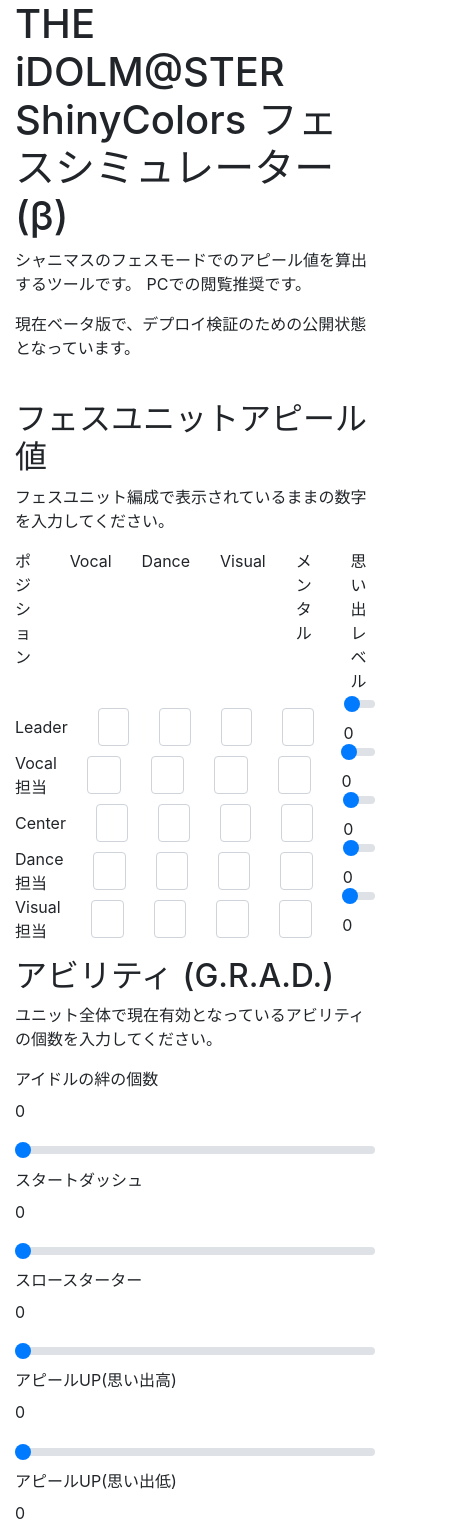
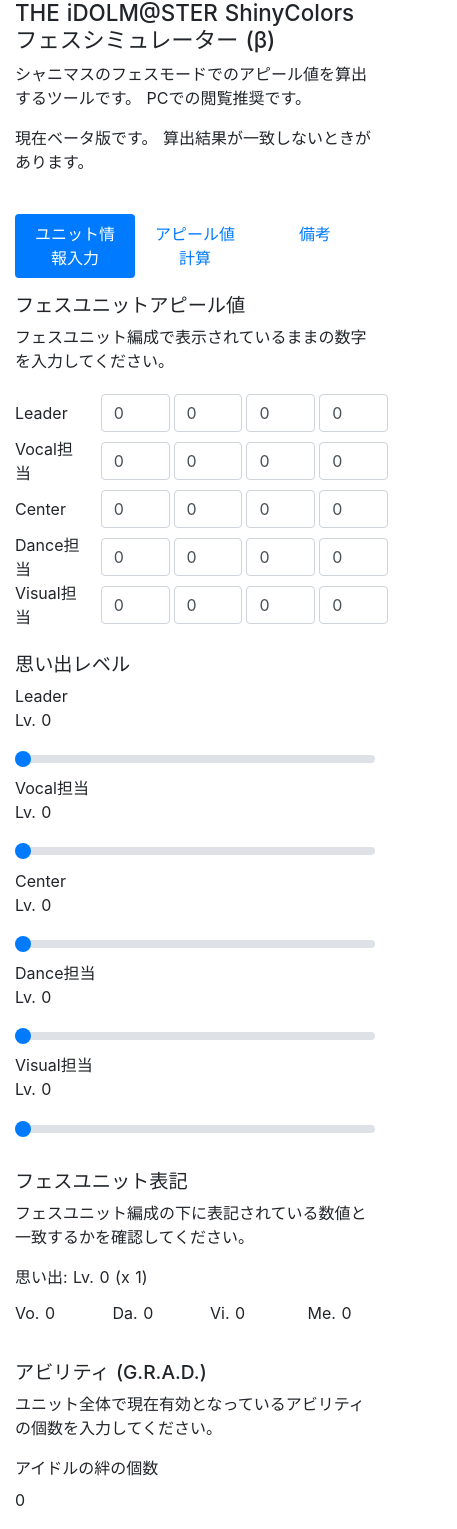
Before and after one commit to m-kigirai/shinymas-fes-simulator-site, a Nuxt app: page / in a window 390 px wide. Shown: the top 1529 px of the page, 457 px wide, since content can reach past the window. Built offline with nearby package versions, Linux system fonts and the light colour scheme.

Commit message:
fix layout

```diff
--- a/pages/index.vue
+++ b/pages/index.vue
@@ -1,5 +1,5 @@
 <template>
-  <b-container>
+  <b-container fluid>
     <b-row>
       <b-col>
         <h1>
@@ -9,103 +9,188 @@
           シャニマスのフェスモードでのアピール値を算出するツールです。
           PCでの閲覧推奨です。
         </p>
-        <p>現在ベータ版で、デプロイ検証のための公開状態となっています。</p>
+        <p>現在ベータ版です。 算出結果が一致しないときがあります。</p>
+      </b-col>
+    </b-row>
+    <br />
+    <div>
+      <b-tabs content-class="mt-3" pills justified>
+        <b-tab title="ユニット情報入力" active>
+          <b-row>
+            <b-col>
+              <h2>フェスユニットアピール値</h2>
+              <p>
+                フェスユニット編成で表示されているままの数字を入力してください。
+              </p>
+            </b-col>
+          </b-row>
+
+          <b-row cols="5" class="appeal" align-v="center">
+            <b-col>Leader</b-col>
+            <b-col
+              v-for="(_, index) in unit.leader.appeals"
+              :key="index"
+              class="cell-input"
+            >
+              <b-form-input
+                v-model="unit.leader.appeals[index]"
+                type="number"
+              />
+            </b-col>
+          </b-row>
+
+          <b-row cols="5" class="appeal" align-v="center">
+            <b-col>Vocal担当</b-col>
+            <b-col
+              v-for="(_, index) in unit.vocal.appeals"
+              :key="index"
+              class="cell-input"
+            >
+              <b-form-input v-model="unit.vocal.appeals[index]" type="number" />
+            </b-col>
+          </b-row>
+
+          <b-row cols="5" class="appeal" align-v="center">
+            <b-col>Center</b-col>
+            <b-col
+              v-for="(_, index) in unit.center.appeals"
+              :key="index"
+              class="cell-input"
+            >
+              <b-form-input
+                v-model="unit.center.appeals[index]"
+                type="number"
+              />
+            </b-col>
+          </b-row>
+
+          <b-row cols="5" class="appeal" align-v="center">
+            <b-col>Dance担当</b-col>
+            <b-col
+              v-for="(_, index) in unit.dance.appeals"
+              :key="index"
+              class="cell-input"
+            >
+              <b-form-input v-model="unit.dance.appeals[index]" type="number" />
+            </b-col>
+          </b-row>
+
+          <b-row cols="5" class="appeal" align-v="center">
+            <b-col>Visual担当</b-col>
+            <b-col
+              v-for="(_, index) in unit.visual.appeals"
+              :key="index"
+              class="cell-input"
+            >
+              <b-form-input
+                v-model="unit.visual.appeals[index]"
+                type="number"
+              />
             </b-col>
           </b-row>
           <br />
           <b-row>
             <b-col>
-        <h2>フェスユニットアピール値</h2>
-        <p>フェスユニット編成で表示されているままの数字を入力してください。</p>
+              <h2>思い出レベル</h2>
             </b-col>
           </b-row>
-    <b-row cols="6">
-      <!-- header -->
-      <b-col>ポジション</b-col>
-      <b-col>Vocal</b-col>
-      <b-col>Dance</b-col>
-      <b-col>Visual</b-col>
-      <b-col>メンタル</b-col>
-      <b-col>思い出レベル</b-col>
-    </b-row>
-    <b-row cols="6" class="appeal" align-v="center">
-      <b-col>Leader</b-col>
-      <b-col v-for="(_, index) in unit.leader.appeals" :key="index">
-        <b-form-input v-model="unit.leader.appeals[index]" type="number" />
+          <b-row>
+            <b-col sm="3">
+              Leader
             </b-col>
-      <b-col>
+            <b-col sm="1">
+              <p>Lv. {{ unit.leader.memory }}</p>
+            </b-col>
+            <b-col sm="8">
               <b-form-input
                 v-model="unit.leader.memory"
                 type="range"
                 min="0"
                 max="5"
               />
-        <p>{{ unit.leader.memory }}</p>
             </b-col>
           </b-row>
-
-    <b-row cols="6" class="appeal" align-v="center">
-      <b-col>Vocal担当</b-col>
-      <b-col v-for="(_, index) in unit.vocal.appeals" :key="index">
-        <b-form-input v-model="unit.vocal.appeals[index]" type="number" />
+          <b-row>
+            <b-col sm="3">
+              Vocal担当
             </b-col>
-      <b-col>
+            <b-col sm="1">
+              <p>Lv. {{ unit.vocal.memory }}</p>
+            </b-col>
+            <b-col sm="8">
               <b-form-input
                 v-model="unit.vocal.memory"
                 type="range"
                 min="0"
                 max="5"
               />
-        <p>{{ unit.vocal.memory }}</p>
             </b-col>
           </b-row>
-
-    <b-row cols="6" class="appeal" align-v="center">
-      <b-col>Center</b-col>
-      <b-col v-for="(_, index) in unit.center.appeals" :key="index">
-        <b-form-input v-model="unit.center.appeals[index]" type="number" />
+          <b-row>
+            <b-col sm="3">
+              Center
             </b-col>
-      <b-col>
+            <b-col sm="1">
+              <p>Lv. {{ unit.center.memory }}</p>
+            </b-col>
+            <b-col sm="8">
               <b-form-input
                 v-model="unit.center.memory"
                 type="range"
                 min="0"
                 max="5"
               />
-        <p>{{ unit.center.memory }}</p>
             </b-col>
           </b-row>
-
-    <b-row cols="6" class="appeal" align-v="center">
-      <b-col>Dance担当</b-col>
-      <b-col v-for="(_, index) in unit.dance.appeals" :key="index">
-        <b-form-input v-model="unit.dance.appeals[index]" type="number" />
+          <b-row>
+            <b-col sm="3">
+              Dance担当
             </b-col>
-      <b-col>
+            <b-col sm="1">
+              <p>Lv. {{ unit.dance.memory }}</p>
+            </b-col>
+            <b-col sm="8">
               <b-form-input
                 v-model="unit.dance.memory"
                 type="range"
                 min="0"
                 max="5"
               />
-        <p>{{ unit.dance.memory }}</p>
             </b-col>
           </b-row>
-
-    <b-row cols="6" class="appeal" align-v="center">
-      <b-col>Visual担当</b-col>
-      <b-col v-for="(_, index) in unit.visual.appeals" :key="index">
-        <b-form-input v-model="unit.visual.appeals[index]" type="number" />
+          <b-row>
+            <b-col sm="3">
+              Visual担当
             </b-col>
-      <b-col>
+            <b-col sm="1">
+              <p>Lv. {{ unit.visual.memory }}</p>
+            </b-col>
+            <b-col sm="8">
               <b-form-input
                 v-model="unit.visual.memory"
                 type="range"
                 min="0"
                 max="5"
               />
-        <p>{{ unit.visual.memory }}</p>
             </b-col>
+          </b-row>
+          <br />
+          <b-row>
+            <b-col>
+              <h2>フェスユニット表記</h2>
+              <p>
+                フェスユニット編成の下に表記されている数値と一致するかを確認してください。
+              </p>
+            </b-col>
+          </b-row>
+          <b-row align-v="center">
+            <b-col> 思い出: {{ unitCalc.memory.label }} </b-col>
+          </b-row>
+          <b-row cols="4" class="appeal" align-v="center">
+            <b-col>Vo. {{ unitCalc.vo }}</b-col>
+            <b-col>Da. {{ unitCalc.da }}</b-col>
+            <b-col>Vi. {{ unitCalc.vi }}</b-col>
+            <b-col>Me. {{ unitCalc.me }}</b-col>
           </b-row>
           <br />
           <b-row>
@@ -133,23 +218,14 @@
               ></b-form-input>
             </b-col>
           </b-row>
-    <br />
           <b-row>
             <b-col>
-        <h2>フェスユニット表記</h2>
-        <p>
-          フェスユニット編成の下に表記されている数値と一致するかを確認してください。
-        </p>
+              <!-- save -->
             </b-col>
           </b-row>
-    <b-row cols="5" class="appeal" align-v="center">
-      <b-col>思い出: {{ unitCalc.memory.label }}</b-col>
-      <b-col>Vo. {{ unitCalc.vo }}</b-col>
-      <b-col>Da. {{ unitCalc.da }}</b-col>
-      <b-col>Vi. {{ unitCalc.vi }}</b-col>
-      <b-col>メンタル. {{ unitCalc.me }}</b-col>
-    </b-row>
           <br />
+        </b-tab>
+        <b-tab title="アピール値計算">
           <b-row>
             <b-col>
               <h2>実アピール値算出</h2>
@@ -188,7 +264,45 @@
           </b-row>
           <b-row>
             <b-col sm="3">
-        アピール評価係数
+              ターン開始時メンタル
+            </b-col>
+            <b-col sm="9">
+              <b-form-input v-model="appealCalcValues.mental" type="number" />
+            </b-col>
+          </b-row>
+          <b-row>
+            <b-col sm="3">
+              アピール・スキルによる思い出ゲージ上昇量
+            </b-col>
+            <b-col sm="9">
+              <b-form-input
+                v-model="appealCalcValues.extraMemoryUp"
+                type="number"
+              />
+            </b-col>
+          </b-row>
+          <b-row>
+            <b-col sm="6"></b-col>
+            <b-col sm="6">
+              <b-button
+                variant="outline-success"
+                class="float-right"
+                @click="calcNextTurn"
+              >
+                次ターンへ (思い出自動計算)
+              </b-button>
+              <b-button
+                variant="outline-primary"
+                class="float-right"
+                @click="firstTurn"
+              >
+                ターンの初期化
+              </b-button>
+            </b-col>
+          </b-row>
+          <b-row>
+            <b-col sm="3">
+              アピール係数
             </b-col>
             <b-col sm="9">
               <b-form-select
@@ -255,13 +369,22 @@
               効果(%)
             </b-col>
             <b-col sm="3">
-        <b-form-input v-model="appealCalcValues.effect.vo" type="number" />
+              <b-form-input
+                v-model="appealCalcValues.effect.vo"
+                type="number"
+              />
             </b-col>
             <b-col sm="3">
-        <b-form-input v-model="appealCalcValues.effect.da" type="number" />
+              <b-form-input
+                v-model="appealCalcValues.effect.da"
+                type="number"
+              />
             </b-col>
             <b-col sm="3">
-        <b-form-input v-model="appealCalcValues.effect.vi" type="number" />
+              <b-form-input
+                v-model="appealCalcValues.effect.vi"
+                type="number"
+              />
             </b-col>
           </b-row>
           <b-row>
@@ -269,13 +392,22 @@
               パッシブスキル(%)
             </b-col>
             <b-col sm="3">
-        <b-form-input v-model="appealCalcValues.passive.vo" type="number" />
+              <b-form-input
+                v-model="appealCalcValues.passive.vo"
+                type="number"
+              />
             </b-col>
             <b-col sm="3">
-        <b-form-input v-model="appealCalcValues.passive.da" type="number" />
+              <b-form-input
+                v-model="appealCalcValues.passive.da"
+                type="number"
+              />
             </b-col>
             <b-col sm="3">
-        <b-form-input v-model="appealCalcValues.passive.vi" type="number" />
+              <b-form-input
+                v-model="appealCalcValues.passive.vi"
+                type="number"
+              />
             </b-col>
           </b-row>
           <b-row>
@@ -297,13 +429,22 @@
               審査員に付与された興味値(%)
             </b-col>
             <b-col sm="3">
-        <b-form-input v-model="appealCalcValues.interest.vo" type="number" />
+              <b-form-input
+                v-model="appealCalcValues.interest.vo"
+                type="number"
+              />
             </b-col>
             <b-col sm="3">
-        <b-form-input v-model="appealCalcValues.interest.da" type="number" />
+              <b-form-input
+                v-model="appealCalcValues.interest.da"
+                type="number"
+              />
             </b-col>
             <b-col sm="3">
-        <b-form-input v-model="appealCalcValues.interest.vi" type="number" />
+              <b-form-input
+                v-model="appealCalcValues.interest.vi"
+                type="number"
+              />
             </b-col>
           </b-row>
           <b-row>
@@ -379,14 +520,68 @@
               {{ viAppeal.label }}
             </b-col>
           </b-row>
-
-    <br />
+        </b-tab>
+        <!-- 備考タブ -->
+        <b-tab title="備考">
+          <b-row>
+            <b-col>
+              <h2>利用中の計算式</h2>
+              <h3>アピール値算出式</h3>
+              <ul>
+                <li>
+                  フェスアピール基礎値 = 2.0 *
+                  アピールするアイドルの該当ステータス + 0.5 *
+                  (アピールしないアイドルの該当ステータス合計)
+                </li>
+                <li>
+                  基礎係数 = INT(フェスアピール基礎値 * (1 +
+                  該当属性バフ合計値(%)/100 + アビリティバフ合計値(%)/100) *
+                  アピール係数)
+                </li>
+                <li>
+                  フェスアピール値 = INT(INT(基礎係数 * アピール倍率) *
+                  Excellent係数 * (1 + 興味値合計(%)/100))
+                </li>
+                <li>
+                  アピール係数はPerfectなら1.5, Goodなら1.1, Normarlなら1.0,
+                  Badなら0.5
+                </li>
+                <li>
+                  Excellent係数はアピール属性と審査員属性が一致した場合2,
+                  一致しない場合は1
+                </li>
+              </ul>
+              <h3>単独アビリティバフ算出式</h3>
+              <ul>
+                <li>
+                  スタートダッシュ(%): MAX(10 - (8/9 * (現在ターン数 - 1)), 2)
+                </li>
+                <li>
+                  スロースタート(%): MIN(4 + (16/9 * (現在ターン数 - 1)), 20)
+                </li>
+                <li>
+                  アピールアップ(思い出高) (%): 2 + (思い出ゲージ / 100) * 8
+                </li>
+                <li>
+                  アピールアップ(思い出低) (%): 4 + (1 - 思い出ゲージ / 100) *
+                  16
+                </li>
+              </ul>
+            </b-col>
+          </b-row>
           <b-row>
             <b-col>
               <h2>参考: 個別フェスアピール基礎値</h2>
-        <b-table :items="appealBaseValues" :fields="appealBaseFields"></b-table>
+              <b-table
+                :items="appealBaseValues"
+                :fields="appealBaseFields"
+              ></b-table>
             </b-col>
           </b-row>
+        </b-tab>
+      </b-tabs>
+    </div>
+    <br />
     <b-row>
       <b-col>
         <p>
@@ -446,7 +641,8 @@ export default {
         appealUpByHighMemory: 4, // アピールUP (思い出高)
         appealUpByLowMemory: 4, // アピールUP (思い出低)
         interest: 3, // 興味
-        perfectly: 0 // パーフェクトリィ
+        perfectly: 0, // パーフェクトリィ
+        memoryUp: 25 // 思い出UP
       }
     };
   },
@@ -481,7 +677,8 @@ export default {
         appealUpByHighMemory: 0, // アピールUP (思い出高)
         appealUpByLowMemory: 0, // アピールUP (思い出低)
         interest: 0, // 興味
-        perfectly: 0 // パーフェクトリィ
+        perfectly: 0, // パーフェクトリィ
+        memoryUp: 25 // 思い出UP
       },
       abilityItems: [
         { key: "bond", label: "アイドルの絆の個数", min: 0, max: 20 },
@@ -500,7 +697,13 @@ export default {
           max: 5
         },
         { key: "interest", label: "興味UP合計値(%)", min: -15, max: 15 },
-        { key: "perfectly", label: "パーフェクトリィ", min: 0, max: 5 }
+        { key: "perfectly", label: "パーフェクトリィ", min: 0, max: 5 },
+        {
+          key: "memoryUp",
+          label: "思い出ゲージ増加量合計(%)",
+          min: -50,
+          max: 25
+        }
       ],
       idx: {
         vo: 0,
@@ -513,6 +716,7 @@ export default {
         action: "1.5",
         turn: 1,
         memory: 10,
+        extraMemoryUp: 0,
         mental: 1,
         factor: {
           // アピール倍率
@@ -648,19 +852,11 @@ export default {
         this.abilities.appealUpByLowMemory * ((1 - memory / 100) * 16 + 4);
       const turnFactor = this.appealCalcValues.turn - 1;
       const startDash =
-        this.abilities.startDash * Math.max(2, 10 - 0.895 * turnFactor);
+        this.abilities.startDash * Math.max(2, 10 - (8 / 9) * turnFactor);
       const slowStart =
-        this.abilities.slowStarter * Math.min(20, 4 + 1.79 * turnFactor);
+        this.abilities.slowStarter *
+        Math.min(20, 4 + ((2 * 8) / 9) * turnFactor);
       const perfectly = this.abilities.perfectly * 10;
-      console.log({
-        memory,
-        bond,
-        highMemory,
-        lowMemory,
-        startDash,
-        slowStart,
-        perfectly
-      });
       return this.sum([
         bond,
         highMemory,
@@ -706,13 +902,13 @@ export default {
       const action = Number(this.appealCalcValues.action); // Perfect とか
       const appealFactor = this.appealCalcValues.factor; // 何倍アピールか
       const vo = Math.floor(
-        fes.vo * (1 + buff.vo / 100) * appealFactor.vo * action
+        Math.floor(fes.vo * (1 + buff.vo / 100) * appealFactor.vo) * action
       );
       const da = Math.floor(
-        fes.da * (1 + buff.da / 100) * appealFactor.da * action
+        Math.floor(fes.da * (1 + buff.da / 100) * appealFactor.da) * action
       );
       const vi = Math.floor(
-        fes.vi * (1 + buff.vi / 100) * appealFactor.vi * action
+        Math.floor(fes.vi * (1 + buff.vi / 100) * appealFactor.vi) * action
       );
       return { vo, da, vi };
     },
@@ -805,16 +1001,75 @@ export default {
       }
       return ts.join(", ");
     },
-    appealRowClass(item, type) {}
+    firstTurn() {
+      // ターンの初期化
+      this.appealCalcValues.mental = Number(this.unitCalc.me);
+      this.appealCalcValues.turn = 1;
+      this.appealCalcValues.memory = 0;
+      this.appealCalcValues.extraMemoryUp = 0;
+    },
+    calcNextTurn() {
+      // 次ターンの計算
+      // メンタルの割合によって増加量を決定
+      const maxMental = Number(this.unitCalc.me);
+      const mental = Number(this.appealCalcValues.mental);
+      const memoryByMental = (max, curr) => {
+        const per = Math.floor((curr / max) * 100);
+        if (per >= 100) {
+          return 10;
+        } else if (per >= 75) {
+          return 15;
+        } else if (per >= 50) {
+          return 17.5;
+        } else if (per >= 25) {
+          return 20;
+        } else if (per >= 5) {
+          return 22.5;
+        } else {
+          return 100;
+        }
+      };
+      // 合計増加量
+      const totalUp =
+        Number(1 + this.abilities.memoryUp / 100) *
+        (Number(this.appealCalcValues.extraMemoryUp) +
+          memoryByMental(maxMental, mental));
+      // ターン計算
+      this.appealCalcValues.turn = Number(this.appealCalcValues.turn) + 1;
+      this.appealCalcValues.memory = Math.min(
+        100,
+        Number(this.appealCalcValues.memory) + totalUp
+      );
+      this.appealCalcValues.extraMemoryUp = 0;
+    }
   }
 };
 </script>
 
 <style>
+h1 {
+  font-size: 1.4em;
+}
+h2 {
+  font-size: 1.2em;
+}
+h3 {
+  font-size: 1.1em;
+}
 .appeal {
   height: 3em;
+}
+.header {
+  min-height: 50px;
 }
 .vo {
   background-color: #fe7bde;
 }
+
+@media screen and (max-width: 800px) {
+  .cell-input {
+    padding-left: 2px;
+    padding-right: 2px;
+  }
+}
 </style>
```
Lines whose indentation alone changed are shown as unchanged.
